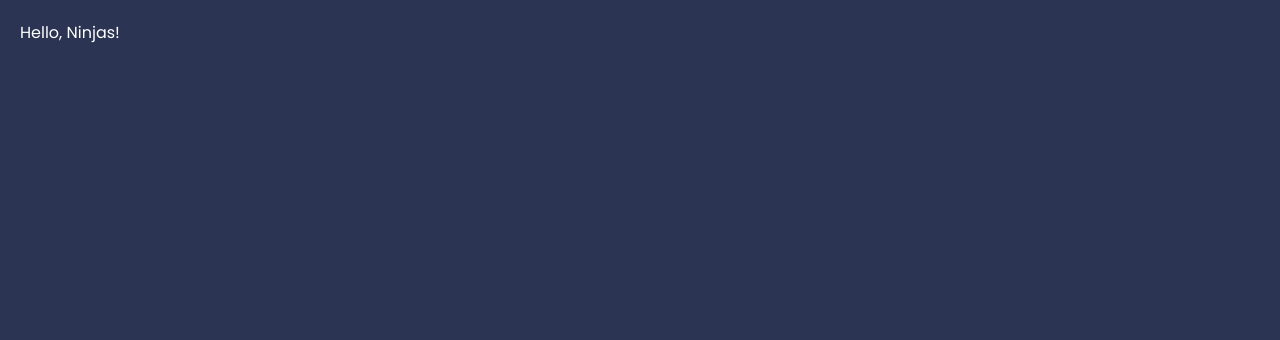
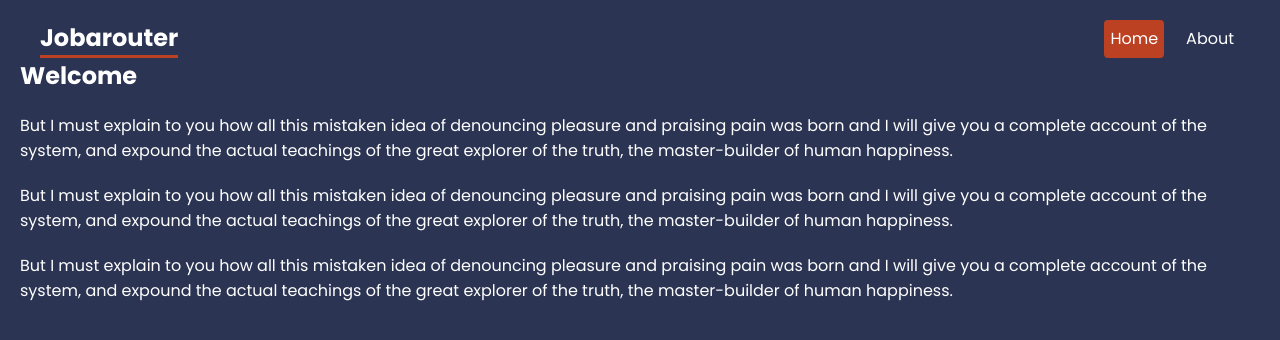
Before and after one commit to ChukwumaKingsley/job-routes, a React (Create React App) app: page / in a window 1280 px wide. Shown: the top 340 px of the page. Built offline with nearby package versions, Linux system fonts and the light colour scheme.

Commit message:
Added Home and About Routes. Styled navigation bar

```diff
--- a/package.json
+++ b/package.json
@@ -8,6 +8,7 @@
     "@testing-library/user-event": "^13.5.0",
     "react": "^18.2.0",
     "react-dom": "^18.2.0",
+    "react-router-dom": "6.4",
     "react-scripts": "5.0.1",
     "web-vitals": "^2.1.4"
   },
--- a/src/App.js
+++ b/src/App.js
@@ -1,8 +1,25 @@
+import { BrowserRouter, Link, NavLink, Route, Routes } from 'react-router-dom'
+
+import Home from './pages/Home'
+import About from './pages/About';
+
 function App() {
   return (
-    <div className="App">
-      Hello, Ninjas!
-    </div>
+    <BrowserRouter>
+    <header>
+      <nav>
+        <h1>Jobarouter</h1>
+        <NavLink to='/'>Home</NavLink>
+        <NavLink to="about">About</NavLink>
+      </nav>
+    </header>
+      <main>
+        <Routes>
+          <Route index element={<Home />} />
+          <Route path="about" element={<About />} />
+        </Routes>
+      </main>
+    </BrowserRouter>
   );
 }
 
--- a/src/index.css
+++ b/src/index.css
@@ -27,7 +27,25 @@ button {
 }
 
 /* navbar */
-
+header nav {
+  display: flex;
+  gap: 16px;
+  justify-content: end;
+  max-width: 1200px;
+  margin: 0 auto;
+}
+header nav h1{
+  margin-right: auto;
+  border-bottom: 3px solid var(--primary)
+}
+header nav a{
+  text-decoration: none;
+  padding: 6px;
+  border-radius: 4px;
+}
+header nav a.active {
+  background: var(--primary)
+}
 
 /* page content */
 
--- /dev/null
+++ b/src/pages/About.js
@@ -0,0 +1,15 @@
+
+import React from 'react'
+
+function About() {
+    return (
+        <div className='about'>
+            <h2>About Us</h2>
+            <p>But I must explain to you how all this mistaken idea of denouncing pleasure and praising pain was born and I will give you a complete account of the system, and expound the actual teachings of the great explorer of the truth, the master-builder of human happiness.</p>
+            <p>But I must explain to you how all this mistaken idea of denouncing pleasure and praising pain was born and I will give you a complete account of the system, and expound the actual teachings of the great explorer of the truth, the master-builder of human happiness.</p>
+            <p>But I must explain to you how all this mistaken idea of denouncing pleasure and praising pain was born and I will give you a complete account of the system, and expound the actual teachings of the great explorer of the truth, the master-builder of human happiness.</p>
+        </div>
+    )
+}
+
+export default About
--- /dev/null
+++ b/src/pages/Home.js
@@ -0,0 +1,15 @@
+
+import React from 'react'
+
+function Home() {
+    return (
+        <div className='home'>
+            <h2>Welcome</h2>
+            <p>But I must explain to you how all this mistaken idea of denouncing pleasure and praising pain was born and I will give you a complete account of the system, and expound the actual teachings of the great explorer of the truth, the master-builder of human happiness.</p>
+            <p>But I must explain to you how all this mistaken idea of denouncing pleasure and praising pain was born and I will give you a complete account of the system, and expound the actual teachings of the great explorer of the truth, the master-builder of human happiness.</p>
+            <p>But I must explain to you how all this mistaken idea of denouncing pleasure and praising pain was born and I will give you a complete account of the system, and expound the actual teachings of the great explorer of the truth, the master-builder of human happiness.</p>
+        </div>
+    )
+}
+
+export default Home
```
Also changed, not shown: 1 other file (tests, documents, lock files or other folders).
